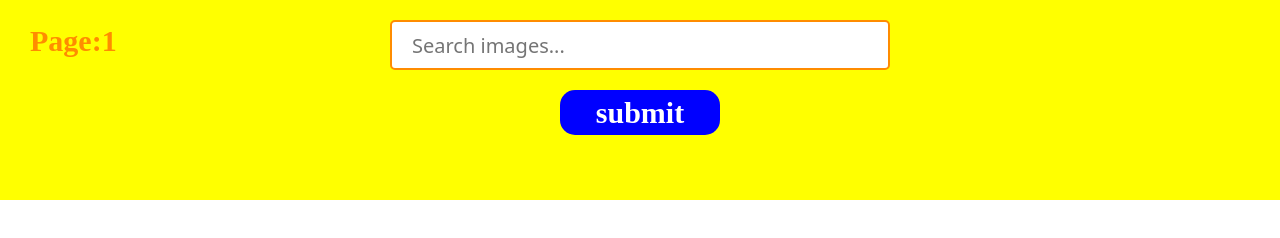
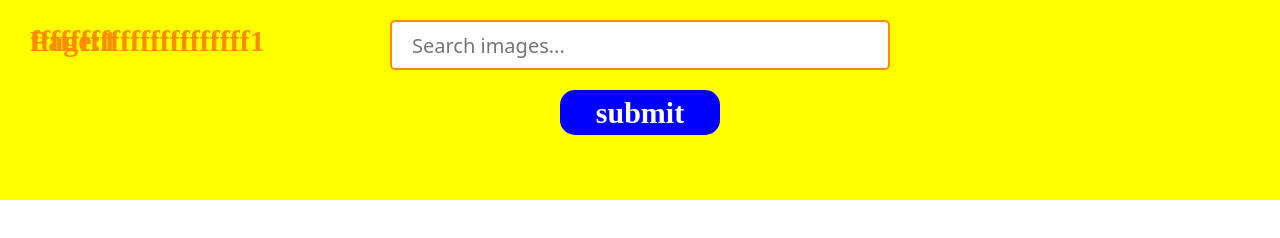
Before and after one commit to Vladtravel/goit-js-hw-13-image-finder, a website built with Parcel: page src/index.html in a window 1280 px wide. Built offline with nearby package versions, Linux system fonts and the light colour scheme; what @pnotify/core would draw is missing.

Commit message:
тест

```diff
--- a/src/index.html
+++ b/src/index.html
@@ -25,7 +25,7 @@
   <body>
     <div class="box js-box">
       <p class="page">Page:<span class="page-number">1</span></p>
-
+<p class="page">ffffffffffffffffffffff<span class="page-number">1</span></p>
       <form class="search-form" id="search-form">
         <input
           class="js-input input"
```
